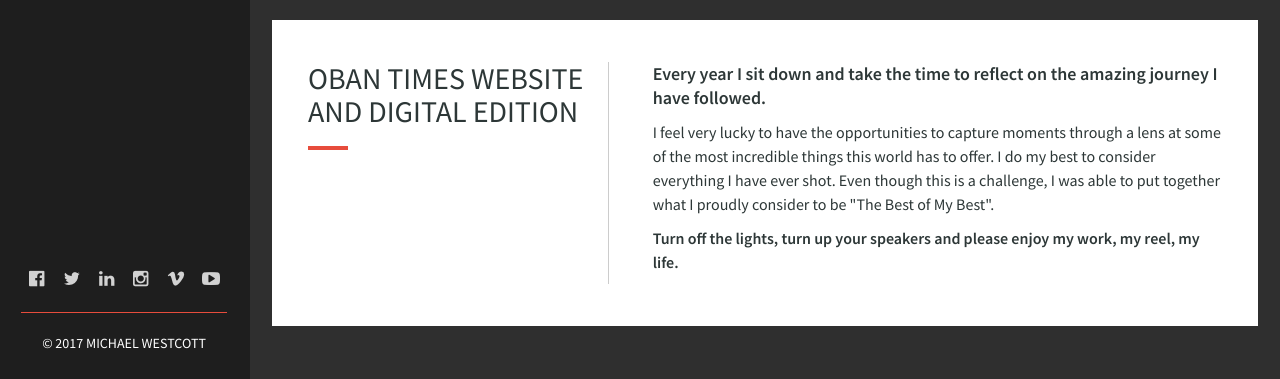
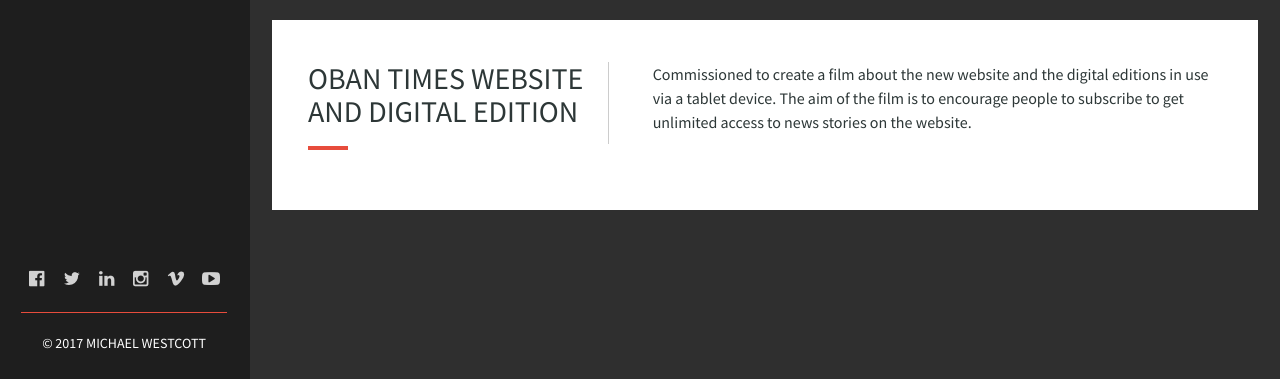
Before and after one commit to mikeywestcott/michael-westcott, a Jekyll site: the page built from _posts/2017-01-11-oban-times-web-and-digital.html, in a window 1280 px wide, cut to the strip 521-900 px from the top of the page. Built offline with Jekyll 4.4.1, drawn with Linux system fonts in a browser that asks for light colours; nearby versions of some CDN libraries.

Commit message:
ADD - Embeded videos and copy

```diff
--- a/_posts/2017-01-11-oban-times-web-and-digital.html
+++ b/_posts/2017-01-11-oban-times-web-and-digital.html
@@ -13,7 +13,7 @@
     <div class="row">
       <div class="col-md-12">
         <div class="fluid-video">
-          <iframe src="https://player.vimeo.com/video/193342696?title=0&byline=0&portrait=0" frameborder="0" webkitallowfullscreen mozallowfullscreen allowfullscreen></iframe>
+          <iframe src="https://www.youtube.com/embed/Rin3v0iWpzA" frameborder="0" gesture="media" allow="encrypted-media" allowfullscreen></iframe>
         </div>
       </div>
     </div>
@@ -24,9 +24,7 @@
           <hr class="mw-hr" />
         </div>
         <div class="col-lg-8 col-sm-7 mw-secondary-content">
-          <p class="mw-lead">Every year I sit down and take the time to reflect on the amazing journey I have followed.</p>
-          <p>I feel very lucky to have the opportunities to capture moments through a lens at some of the most incredible things this world has to offer. I do my best to consider everything I have ever shot. Even though this is a challenge, I was able to put together what I proudly consider to be "The Best of My Best".</p>
-          <p><strong>Turn off the lights, turn up your speakers and please enjoy my work, my reel, my life.</strong></p>
+          <p>Commissioned to create a film about the new website and the digital editions in use via a tablet device. The aim of the film is to encourage people to subscribe to get unlimited access to news stories on the website.</p>
         </div>
       </div>
     </div>
--- a/_posts/2017-01-12-bikevault-urbanminded.html
+++ b/_posts/2017-01-12-bikevault-urbanminded.html
@@ -13,7 +13,7 @@
     <div class="row">
       <div class="col-md-12">
         <div class="fluid-video">
-          <iframe src="https://player.vimeo.com/video/193342696?title=0&byline=0&portrait=0" frameborder="0" webkitallowfullscreen mozallowfullscreen allowfullscreen></iframe>
+          <iframe src="https://www.youtube.com/embed/wTdjaNReNlU" frameborder="0" gesture="media" allow="encrypted-media" allowfullscreen></iframe>
         </div>
       </div>
     </div>
@@ -24,9 +24,7 @@
           <hr class="mw-hr" />
         </div>
         <div class="col-lg-8 col-sm-7 mw-secondary-content">
-          <p class="mw-lead">Every year I sit down and take the time to reflect on the amazing journey I have followed.</p>
-          <p>I feel very lucky to have the opportunities to capture moments through a lens at some of the most incredible things this world has to offer. I do my best to consider everything I have ever shot. Even though this is a challenge, I was able to put together what I proudly consider to be "The Best of My Best".</p>
-          <p><strong>Turn off the lights, turn up your speakers and please enjoy my work, my reel, my life.</strong></p>
+          <p>Commissioned to create a launch promotional film about an exciting new bike locking system, initially being introduced in the city of Glasgow Scotland.</p>
         </div>
       </div>
     </div>
```
